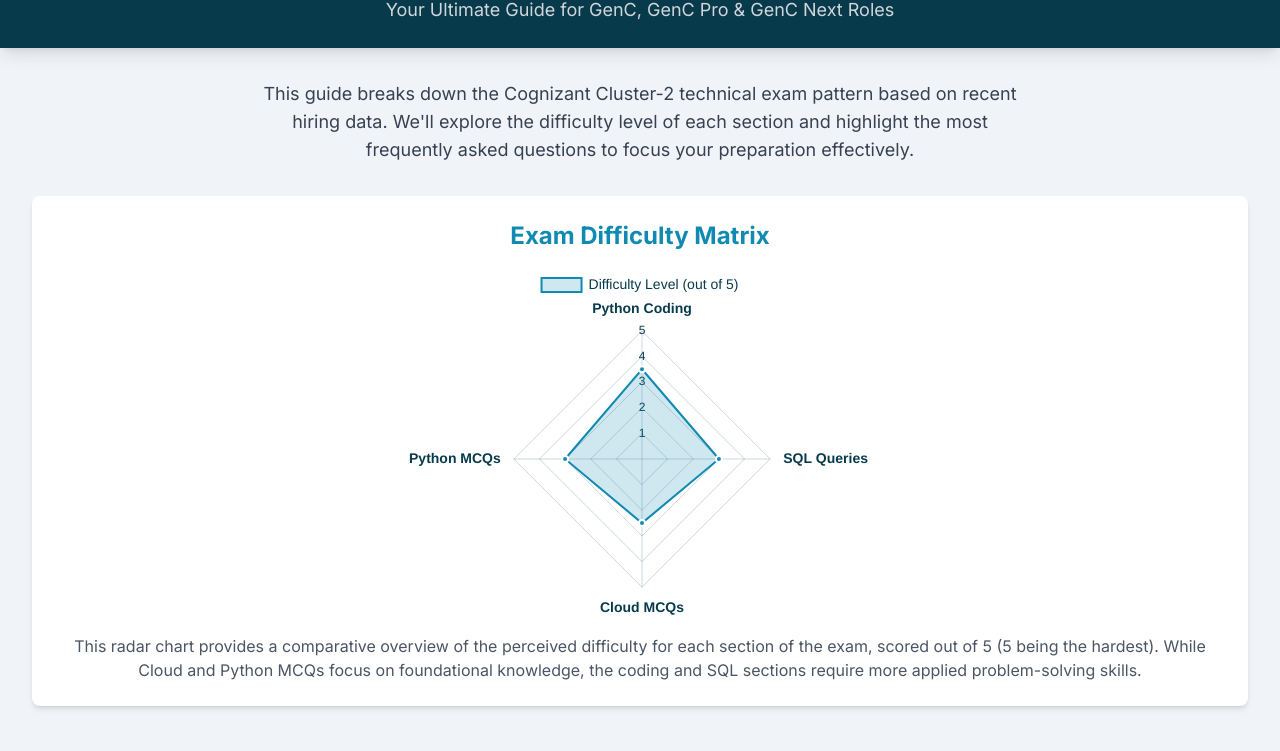
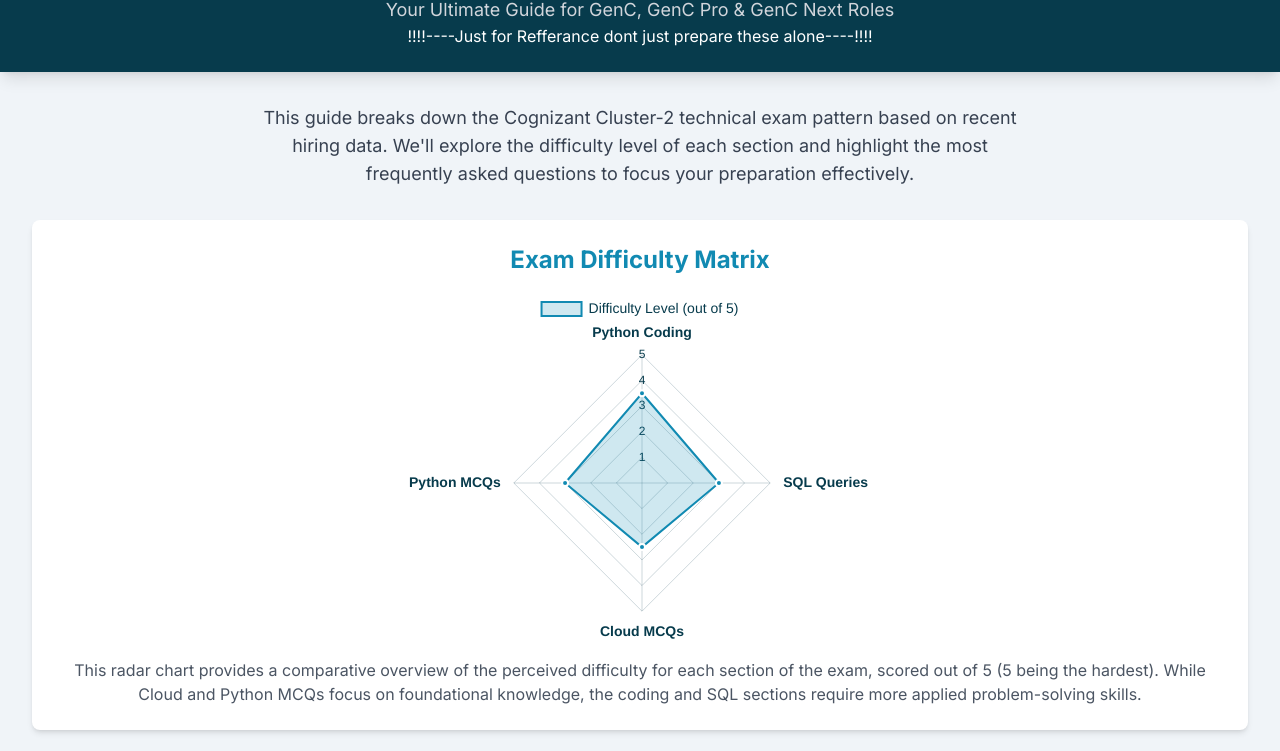
Before and after one commit to karthikeya18062005/cog, a plain HTML site: page index.html in a window 1280 px wide. Shown: the part 84-835 px from the top of the page. Drawn offline with nearby package versions, Linux system fonts and the light colour scheme.

Commit message:
Update index.html

```diff
--- a/index.html
+++ b/index.html
@@ -59,6 +59,7 @@
         <div class="container mx-auto text-center">
             <h1 class="text-4xl md:text-5xl font-extrabold tracking-tight">Ace Your Cognizant Technical Exam</h1>
             <p class="mt-2 text-lg text-gray-300">Your Ultimate Guide for GenC, GenC Pro & GenC Next Roles</p>
+            <p>!!!!----Just for Refferance dont just prepare these alone----!!!!</p>
         </div>
     </header>
 
```
